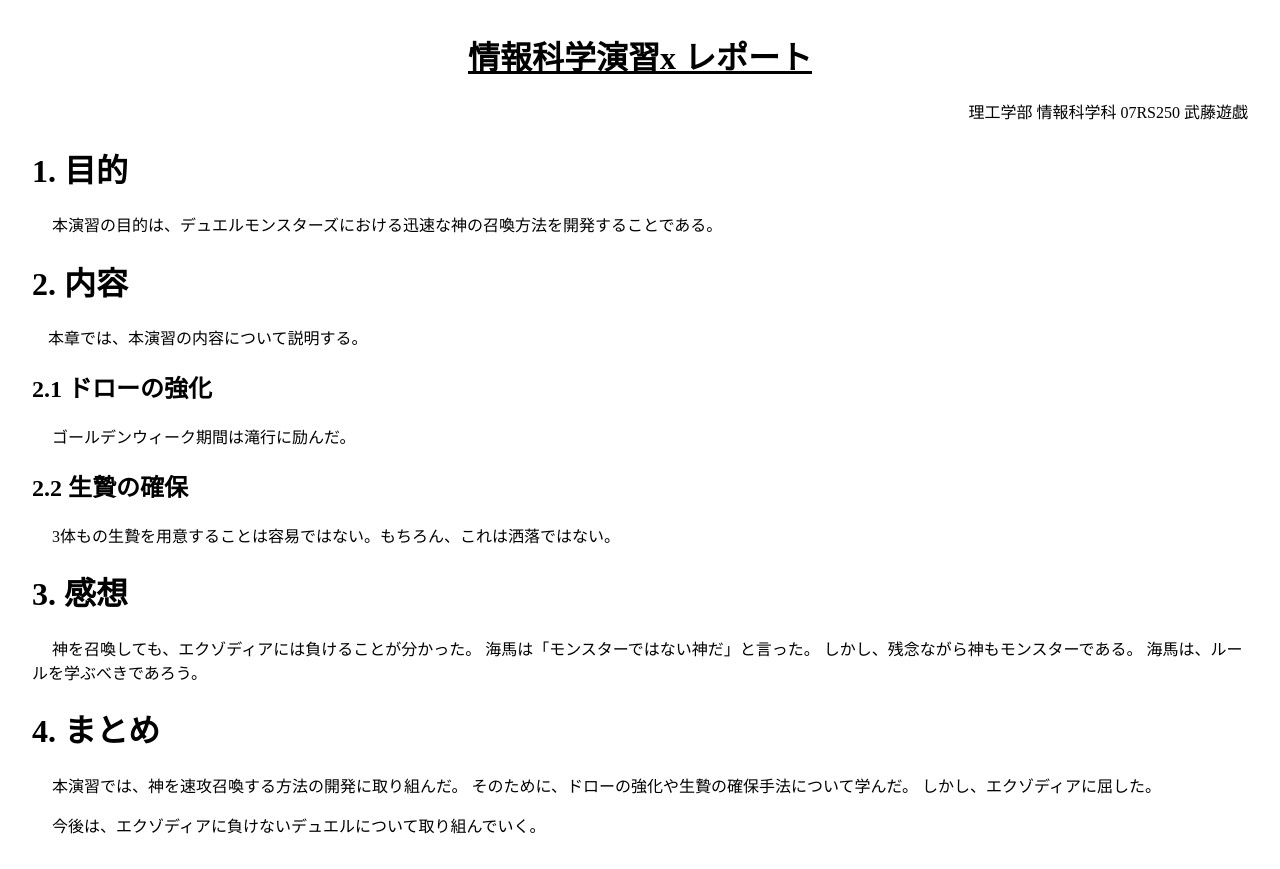
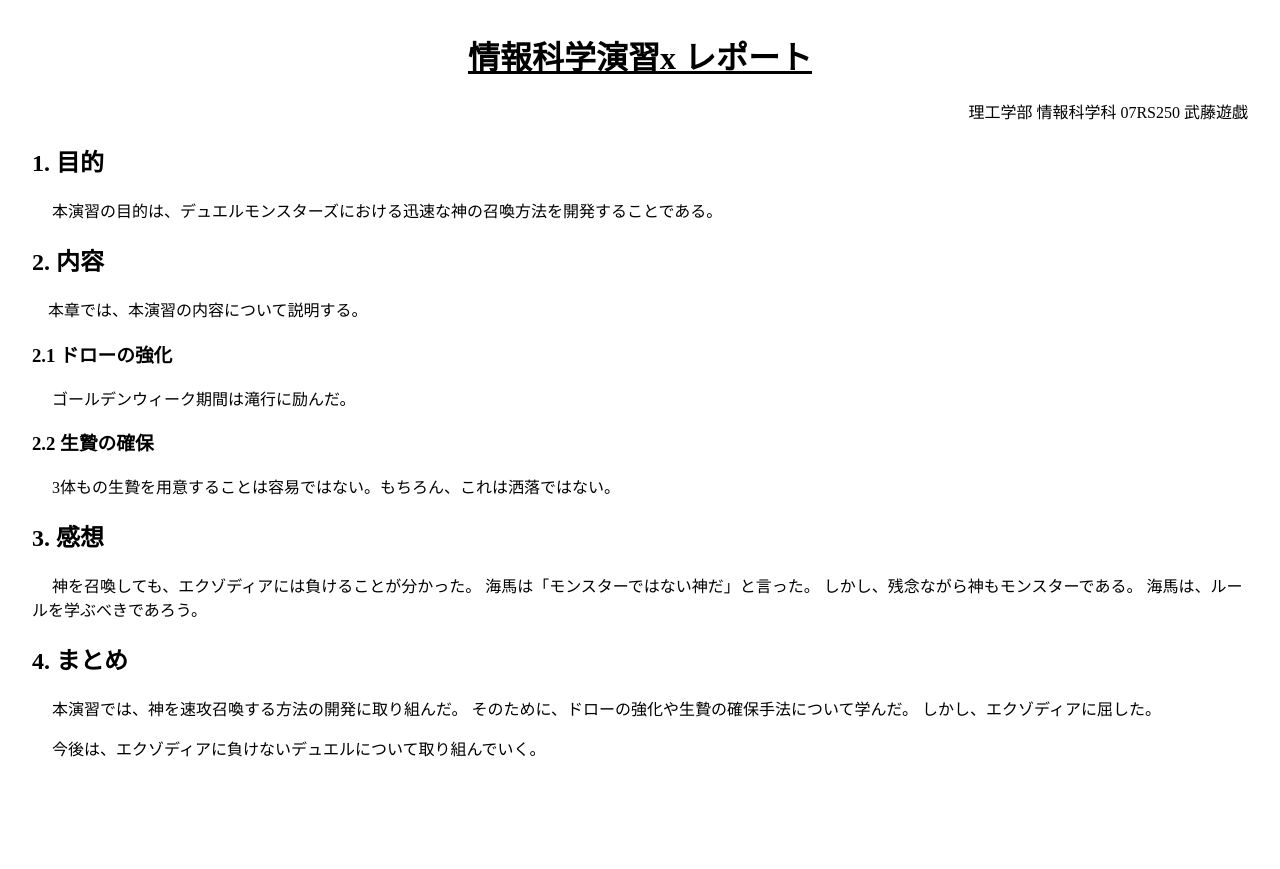
Before and after one commit to smkwlab/ise-report-template, a plain HTML site: page index.html in a window 1280 px wide. After the commit the page ends 800 px from the top, so only its background shows below. Drawn offline with Linux system fonts and the light colour scheme.

Commit message:
h 要素の使い方を変更
h1 はタイトルだけで使用
本文は h2 以降を使用

```diff
--- a/index.html
+++ b/index.html
@@ -13,25 +13,25 @@
 <p class="author">理工学部 情報科学科 07RS250 武藤遊戯</p>
 </header>
 
-<h1>目的</h1>
+<h2>目的</h2>
 <p>
 本演習の目的は、デュエルモンスターズにおける迅速な神の召喚方法を開発することである。
 </p>
 
-<h1>内容</h1>
+<h2>内容</h2>
 <p>本章では、本演習の内容について説明する。</p>
 
-<h2>ドローの強化</h2>
+<h3>ドローの強化</h3>
 <p>
 ゴールデンウィーク期間は滝行に励んだ。
 </p>
 
-<h2>生贄の確保</h2>
+<h3>生贄の確保</h3>
 <p>
 3体もの生贄を用意することは容易ではない。もちろん、これは洒落ではない。
 </p>
 
-<h1>感想</h1>
+<h2>感想</h2>
 <p>
 神を召喚しても、エクゾディアには負けることが分かった。
 海馬は「モンスターではない神だ」と言った。
@@ -39,7 +39,7 @@
 海馬は、ルールを学ぶべきであろう。
 </p>
 
-<h1>まとめ</h1>
+<h2>まとめ</h2>
 <p>
 本演習では、神を速攻召喚する方法の開発に取り組んだ。
 そのために、ドローの強化や生贄の確保手法について学んだ。
--- a/style.css
+++ b/style.css
@@ -1,4 +1,4 @@
-header h1 {
+h1 {
     font-size: xxlarge;
     font-weight: bold;
     text-align: center;
@@ -14,34 +14,34 @@
     margin: 2em;
 }
 
-body > h1 {
+h2 {
     counter-reset: section;
 }
 
-body > h2 {
+h3 {
     counter-reset: subsection
 }
 
-body > h3 {
+h4 {
     counter-reset: subsubsection
 }
 
-body > h1::before {
+h2::before {
     counter-increment: chapter;
     content: counter(chapter) ". ";
 }
 
-body > h2::before {
+h3::before {
     counter-increment: section;
     content: counter(chapter) "." counter(section) " ";
 }
 
-body > h3::before {
+h4::before {
     counter-increment: subsection;
     content: counter(chapter) "." counter(section) "." counter(subsection) " ";
 }
 
-body > h4::before {
+h5::before {
     counter-increment: subsubsection;
     content: counter(chapter) "." counter(section) "." counter(subsection) "." counter(subsubsection) " ";
 }
```
